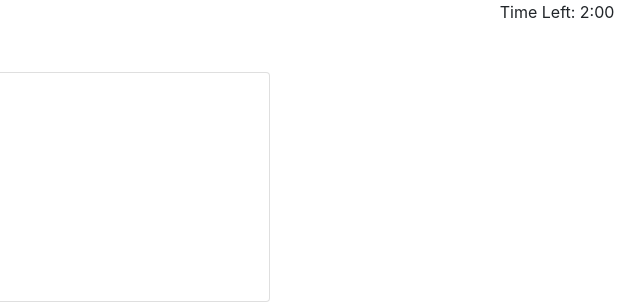
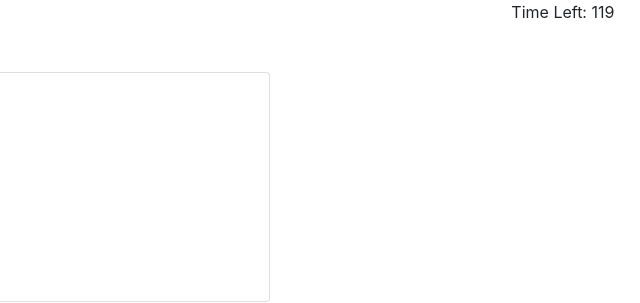
Before and after one commit to gdickey273/code-quiz, a plain HTML site: page index.html in a window 1280 px wide. Both pictures are taken after a click on the button "Click to start". Shown: the full height of the page, 640-1280 px from the left. Drawn offline with nearby package versions, Linux system fonts and the light colour scheme.

Commit message:
Added interavl timer to decrement time left in takeQuiz() function. Set time clock display to none before quiz starts.

```diff
--- a/index.html
+++ b/index.html
@@ -13,7 +13,7 @@
   <body>
     <header>
       <a id="highscore-link" href="highscores.html">Click to see High Scores</a>
-      <p id="count-clock">Time Left: <span id="time-left">2:00</span></p>
+      <p id="count-clock">Time Left: <span id="time-left"></span></p>
     </header>
 
     <div class="mt-5 container">
--- a/script.js
+++ b/script.js
@@ -5,6 +5,7 @@ var incorrect = 0;
 var userName = "";
 var lastQuestion = false;
 
+var timerEl = $("#time-left").html(timer);
 var questionCardEl = $("#question-card");
 var answerChoiceEls = $(".answer-choice");
 var questionText = $("#question-text");
@@ -82,11 +83,16 @@ function askQuestion(){
 
 
 function takeQuiz(){
-
+  $("#count-clock").attr("style", "display: block");
   $("#start-card").attr("style", "display: none");
   questionCardEl.attr("style", "display: block");
 
-
+  window.setInterval(function(){
+    timerEl.html(timer);
+    if(timer > 0){
+      timer--;
+    } else clearInterval();
+  }, 1000);
 
   askQuestion();
 
--- a/style.css
+++ b/style.css
@@ -5,7 +5,7 @@
 }
 
 #count-clock{
-  display: block;
+  display: none;
   float: right;
   margin-right: 2%;
 }
```
